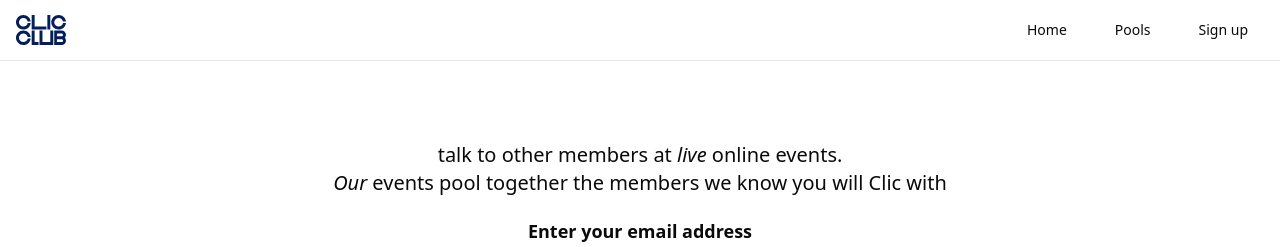
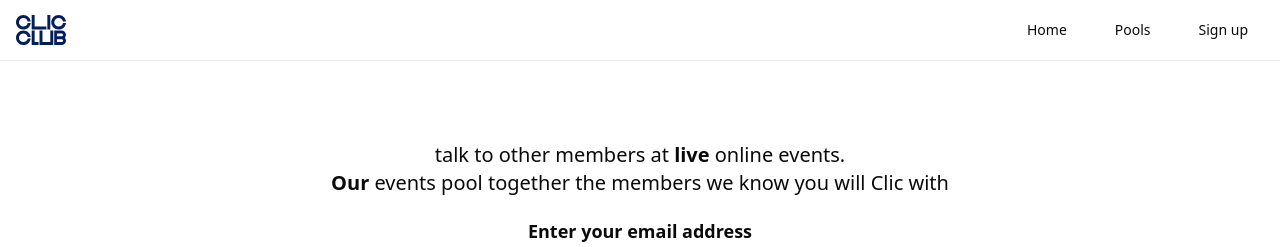
Before and after one commit to Lightxxo/CLIC-WEB, a React (Vite) app in the folder Frontend/: page /signup in a window 1280 px wide. Shown: the top 247 px of the page. Built offline with nearby package versions, Linux system fonts and the light colour scheme.

Commit message:
add signup success

```diff
--- a/Frontend/src/components/EmailVerification/EmailVerification.tsx
+++ b/Frontend/src/components/EmailVerification/EmailVerification.tsx
@@ -145,8 +145,10 @@ const EmailVerification = () => {
   return (
     <div className="mt-20 text-center">
       <p className="text-xl">
-        talk to other members at <em>live</em> online events. <br />{" "}
-        <em>Our</em> events pool together the members we know you will Clic with
+        talk to other members at <span className="font-bold">live</span> online
+        events. <br />
+        <span className="font-bold">Our</span> events pool together the members
+        we know you will Clic with
       </p>
 
       {isLoading ? (
--- /dev/null
+++ b/Frontend/src/components/SignupSuccess/SignupSuccess.tsx
@@ -0,0 +1,17 @@
+"use client";
+
+import { CheckCircle } from "lucide-react";
+
+export default function SignupSuccess() {
+  return (
+    <div className="text-center space-y-4 mt-8">
+      <CheckCircle className="mx-auto h-8 w-8 text-green-600" />
+
+      <h2 className="text-xl font-semibold">Thanks!</h2>
+
+      <p className="text-muted-foreground text-sm max-w-md mx-auto">
+        Your application is under review. You’ll hear from us shortly.
+      </p>
+    </div>
+  );
+}
--- a/Frontend/src/pages/Signup/Signup.tsx
+++ b/Frontend/src/pages/Signup/Signup.tsx
@@ -1,5 +1,6 @@
 import EmailVerification from "@/components/EmailVerification/EmailVerification";
 import MultiPartForm from "@/components/MultiPartForm/MultiPartForm";
+import SignupSuccess from "@/components/SignupSuccess/SignupSuccess";
 import { useFormContext } from "@/contexts/FormContext";
 import { AnimatePresence, motion } from "framer-motion";
 
@@ -58,6 +59,17 @@ const Signup = () => {
       };
     }
 
+    if (data.signupSuccess) {
+      return {
+        key: "signup-success",
+        component: (
+          <>
+            <SignupSuccess></SignupSuccess>
+          </>
+        ),
+      };
+    }
+
     if (data.newUser) {
       return {
         key: "multi-form",
```
